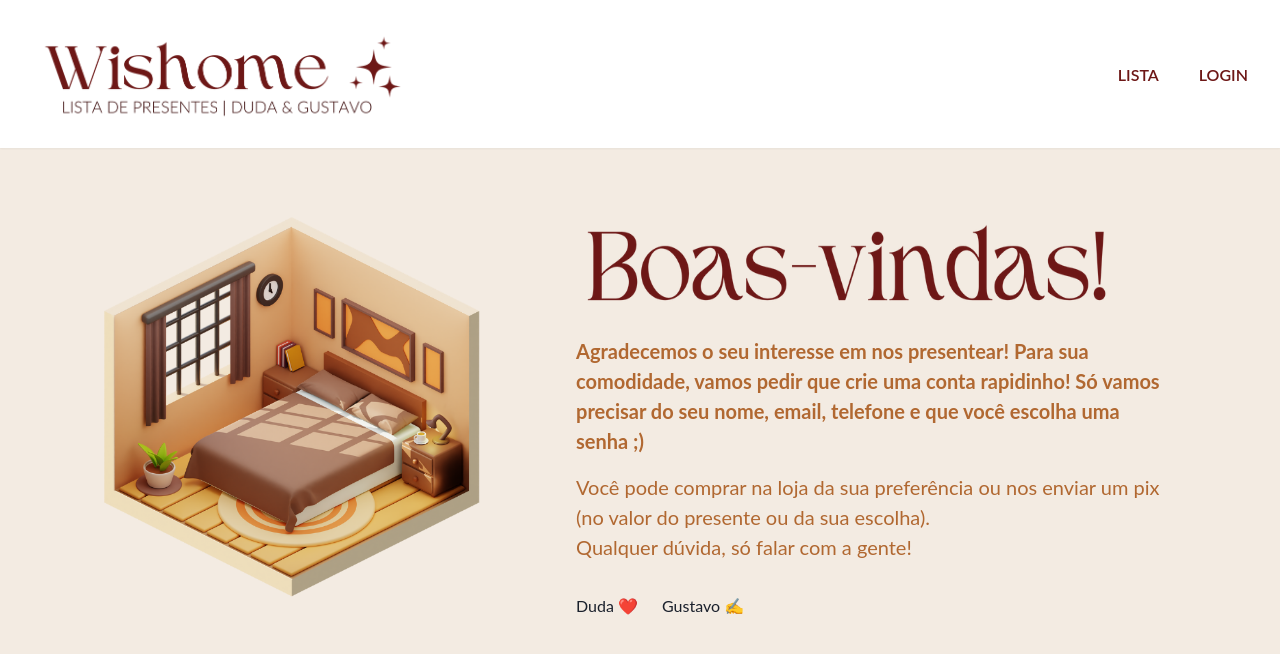
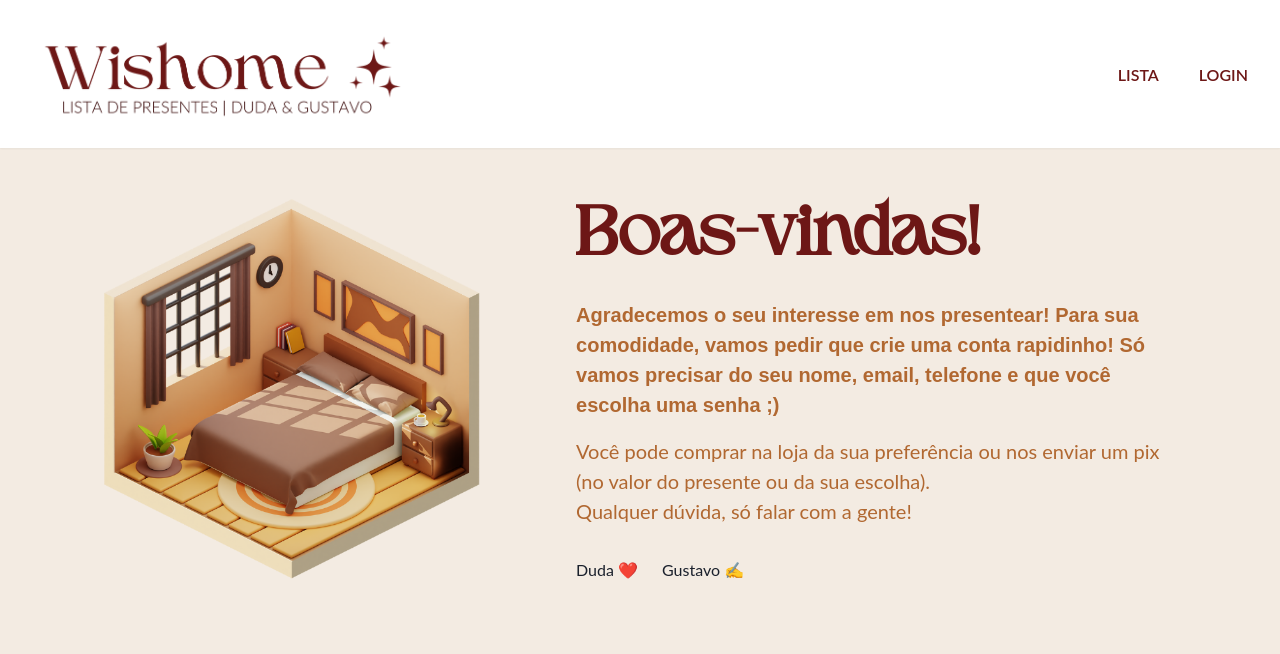
Before and after one commit to duartebianca/wishome, a React (Vite) app in the folder frontend/: page / in a window 1280 px wide. Shown: the top 654 px of the page. Built offline with nearby package versions, Linux system fonts and the light colour scheme.

Commit message:
feat(home): update welcome title font and style

```diff
--- a/frontend/src/app/home/homePage.tsx
+++ b/frontend/src/app/home/homePage.tsx
@@ -1,4 +1,4 @@
-import { Box, Flex, Text, Image } from "@chakra-ui/react";
+import { Box, Flex, Text, Image, Heading } from "@chakra-ui/react";
 import NavBar from "../../shared/components/nav-bar";
 
 const HomePage = () => {
@@ -27,18 +27,17 @@ const HomePage = () => {
 
         {/* Texto à direita */}
         <Box textAlign={{ base: "center", md: "left" }} maxWidth="600px">
-          <Image
-            ml={-7}
-            src="boasvindas.png"
-            alt="welcome title"
-            height={40}
-            width={"auto"}
-            mb={-5}
-          />
+          <Heading
+            fontFamily="'Higuen Elegant Serif', serif"
+            color="#6d1716"
+            fontSize={70}
+            mb={5}
+          >
+            Boas-vindas!
+          </Heading>
           <Text
-            margin-top="-10rem"
             fontSize="xl"
-            fontFamily="'Lato', sans-serif"
+            fontFamily="'LWSato', sans-serif"
             fontWeight={"bold"}
             marginBottom="1rem"
             color="#b16831"
```
